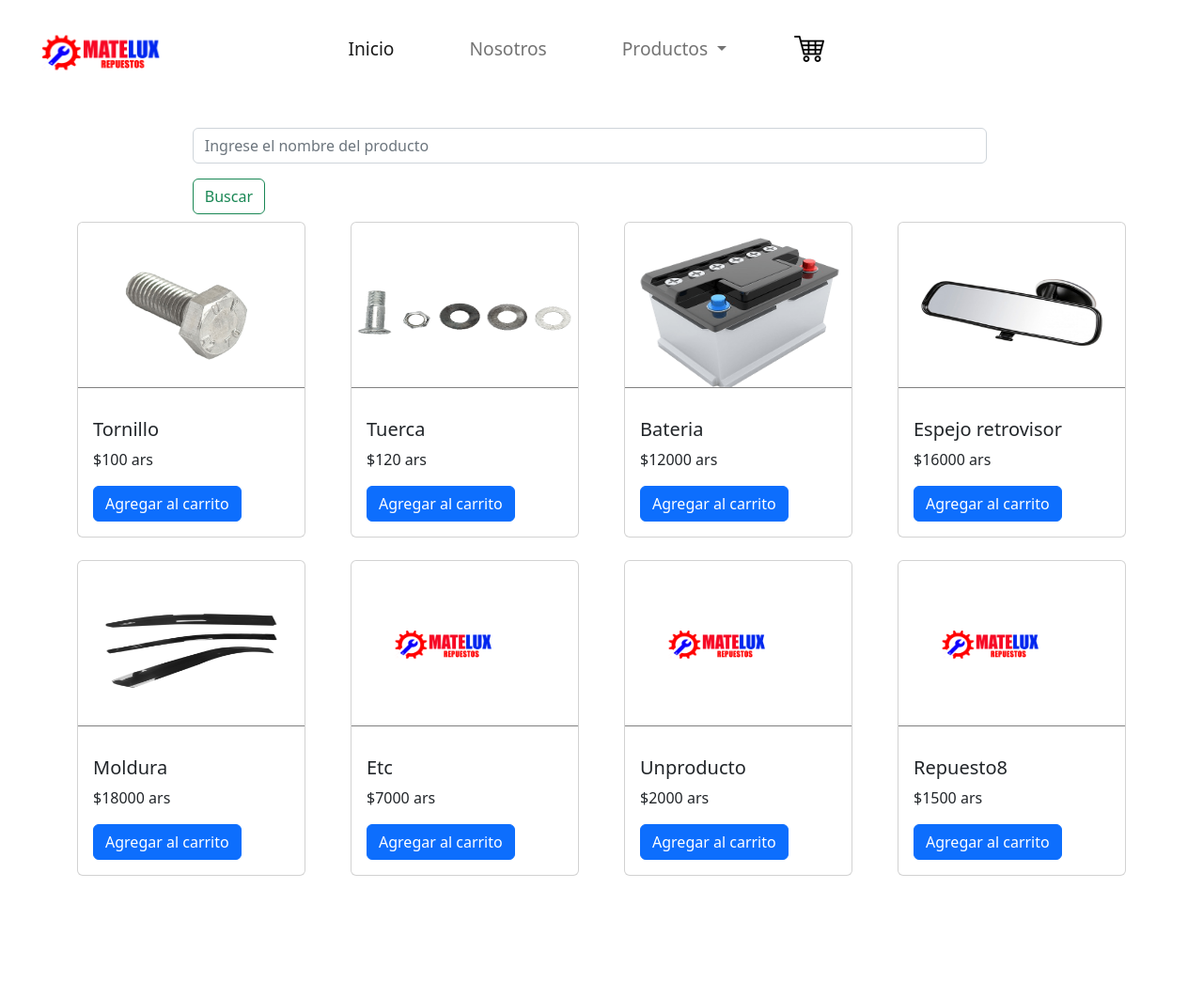
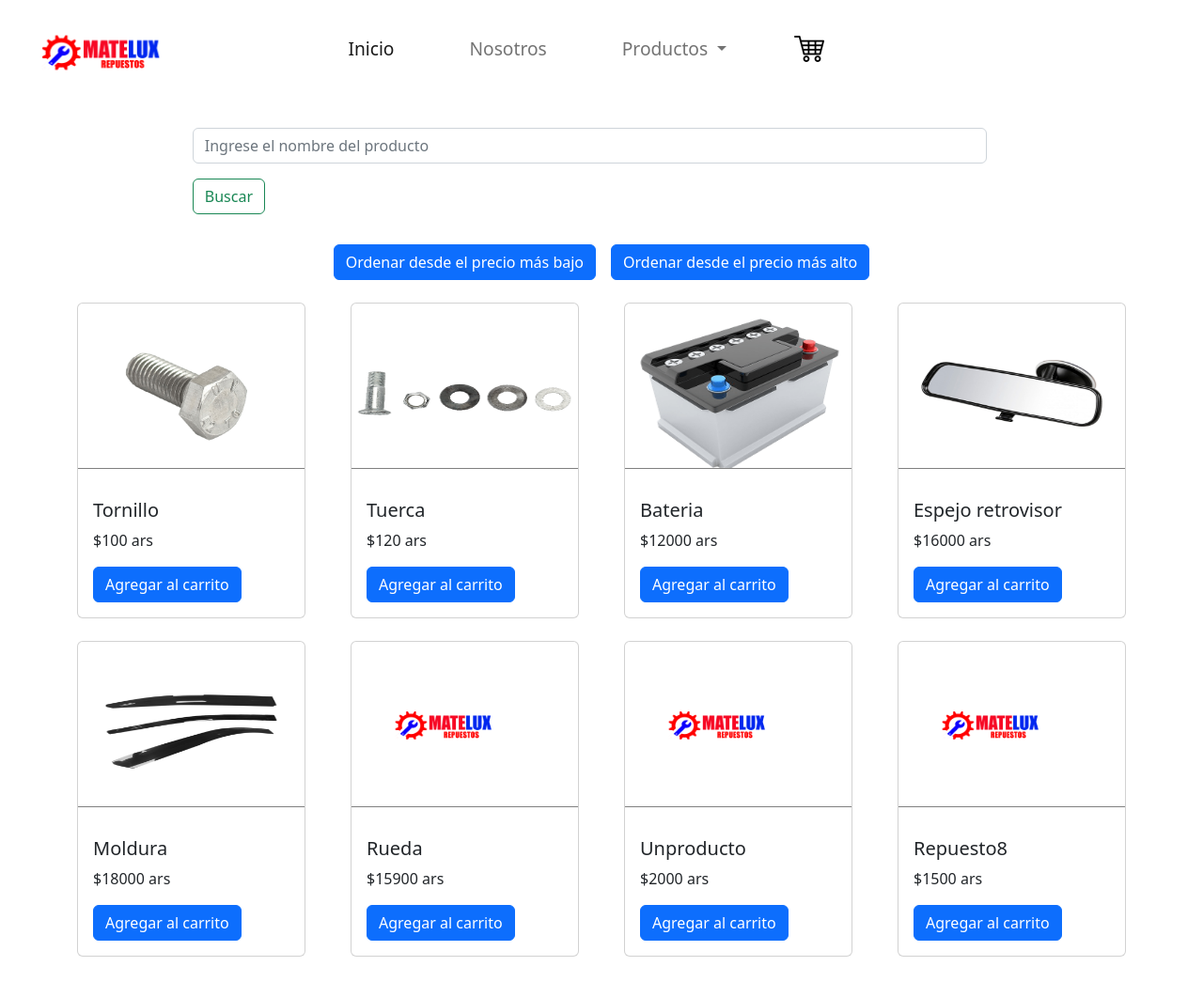
Before and after one commit to mateodm/repuestosPrueba, a plain HTML site: page index.html in a window 1280 px wide. Shown: the top 1045 px of the page at 94% size. Drawn offline with nearby package versions, Linux system fonts and the light colour scheme.

Commit message:
intentos

```diff
--- a/main.js
+++ b/main.js
@@ -11,24 +11,29 @@ document.addEventListener("keyup", e => {
         })
     }
 })
- /* FILTRO POR CATEGORIAS */
- /*
-document.addEventListener("click" e => {
-    if (e.target.matches("#categoria")) {
-        document.querySelectorAll(".botonCategoria").forEach(categoriaFiltrado => {
-            categoriaFiltrado.textContent.includes(e.target.value)
-            ?categoriaFiltrado.classList.remove("filtro")
-            :categoriaFiltrado.classList.add("filtro")
 
-        })
-    }
-})
- */
 
 /* SORT MAYOR A MENOR - MENOR A MAYOR (POR AHORA SOLO FUNCIONA EN CONSOLA)*/
+let validador = "invalido"
 function menorSort() {
     stock.sort((a,b) => a.precio - b.precio);
-    return producto
+    console.log(stock)
+    stock.forEach((producto) => {
+        const div = document.createElement("div")
+        div.classList.add("producto")
+        div.innerHTML = `
+            <div class="card col-md-12 mb-4">
+                <img id="imagen" src=${producto.img} class="card-imagen card-img-top my-3" alt="Panel Led Indoor 100w"/>
+            <div class="card-body">
+                <h5 id="nombre" class="card-title"> ${producto.nombre}</h5>
+                <h5 style="display: none;"> ${producto.categoria} </h5>
+                <p id="precio" class="card-text card-precio"> $${producto.precio} ars</p>
+                <button onclick="agregarAlCarrito(${producto.id})" class="btn d-block btn-primary botones_productos">Agregar al carrito</button>
+            </div>
+            </div>
+    `
+    ubicacionProductos.appendChild(div)
+    })
 }
 function mayorSort() {
     stock.sort((a,b) => b.precio - a.precio);
--- a/stock.js
+++ b/stock.js
@@ -15,11 +15,11 @@ let stock = [
     {id: 3, nombre: "Bateria", categoria: "Electronica", cantidad: 1, precio: 12000, img:"./imagenes/bateria.png"},
     {id: 4, nombre: "Espejo retrovisor", categoria: "Carroceria", cantidad: 1, precio: 16000, img:"./imagenes/espejoretrovisor.png"},
     {id: 5, nombre: "Moldura", categoria: "Carroceria", cantidad: 1, precio: 18000, img:"./imagenes/moldura.png"},
-    {id: 6, nombre: "Etc", categoria: "undefined", cantidad: 1, precio: 7000, img:"./imagenes/logotemp-pagina.gif"},
+    {id: 6, nombre: "Rueda", categoria: "undefined", cantidad: 1, precio: 15900, img:"./imagenes/logotemp-pagina.gif"},
     {id: 7, nombre: "Unproducto", categoria: "undefined", cantidad: 1, precio: 2000, img:"./imagenes/logotemp-pagina.gif"},
     {id: 8, nombre: "Repuesto8", categoria: "undefined", cantidad: 1, precio: 1500, img:"./imagenes/logotemp-pagina.gif"},
+
 ]
-
 const ubicacionProductos = document.getElementById("cardsProductos")
     stock.forEach((producto) => {
     const div = document.createElement("div")
```
Also changed, not shown: index.html (+4 -2 lines), prontocarrito.html (deleted). Lines whose indentation alone changed are shown as unchanged.
